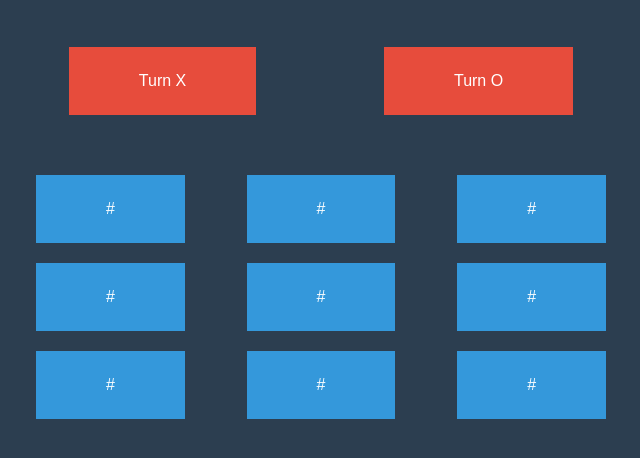
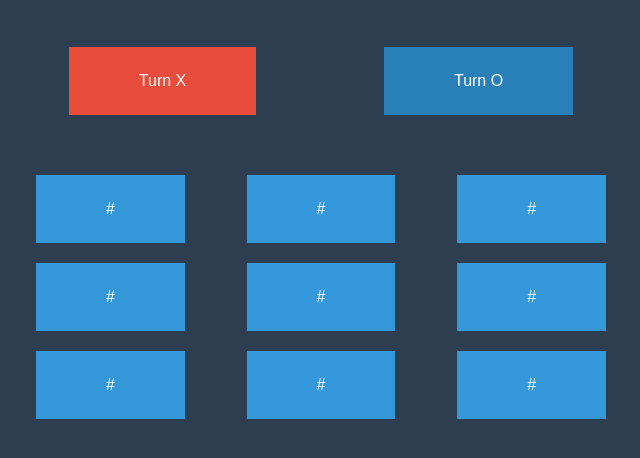
Before and after one commit to TheGameFreak720/tic-tac-toe, a plain HTML site: page index.html in a window 1280 px wide. Both pictures are taken after a click on the button "Turn X". Shown: the part 134-592 px from the top of the page, without its empty margins (319-959 px from the left). Drawn offline with nearby package versions, Linux system fonts and the light colour scheme.

Commit message:
styled display buttons to change background color on click

```diff
--- a/css/style.css
+++ b/css/style.css
@@ -50,8 +50,8 @@ button {
     background-color: #e74c3c;
 }
 
-.taken {
-    background-color: #34495e;
+#turnO {
+    background-color: #2980b9;
 }
 
 @media only screen and (max-width: 600px) {
--- a/js/script.js
+++ b/js/script.js
@@ -18,16 +18,16 @@ $(document).ready(function(){
     $('#turnX').click(function() {
         turn = 'O';
         computersTurn = 'X';
-        $('#turnX').removeClass('btn-primary');
-        $('#turnO').addClass('btn-primary');
+        $(`#turnX`).css("backgroundColor", "#e74c3c");
+        $(`#turnO`).css("backgroundColor", "#2980b9");
         reset();
     });
 
     $('#turnO').click(function() {
         turn = 'X';
         computersTurn = 'O';
-        $('#turnO').removeClass('btn-primary');
-        $('#turnX').addClass('btn-primary');
+        $(`#turnO`).css("backgroundColor", "#e74c3c");
+        $(`#turnX`).css("backgroundColor", "#2980b9");
         reset();
     });
 
```
